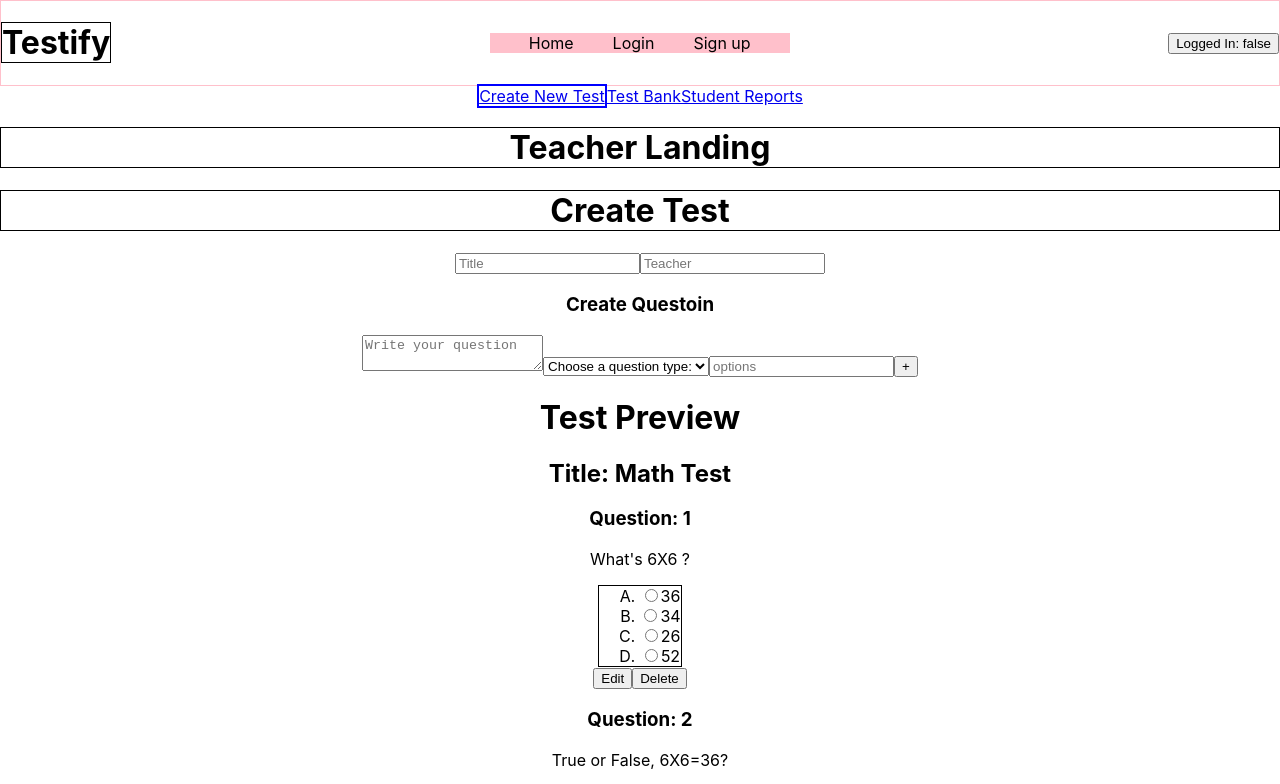
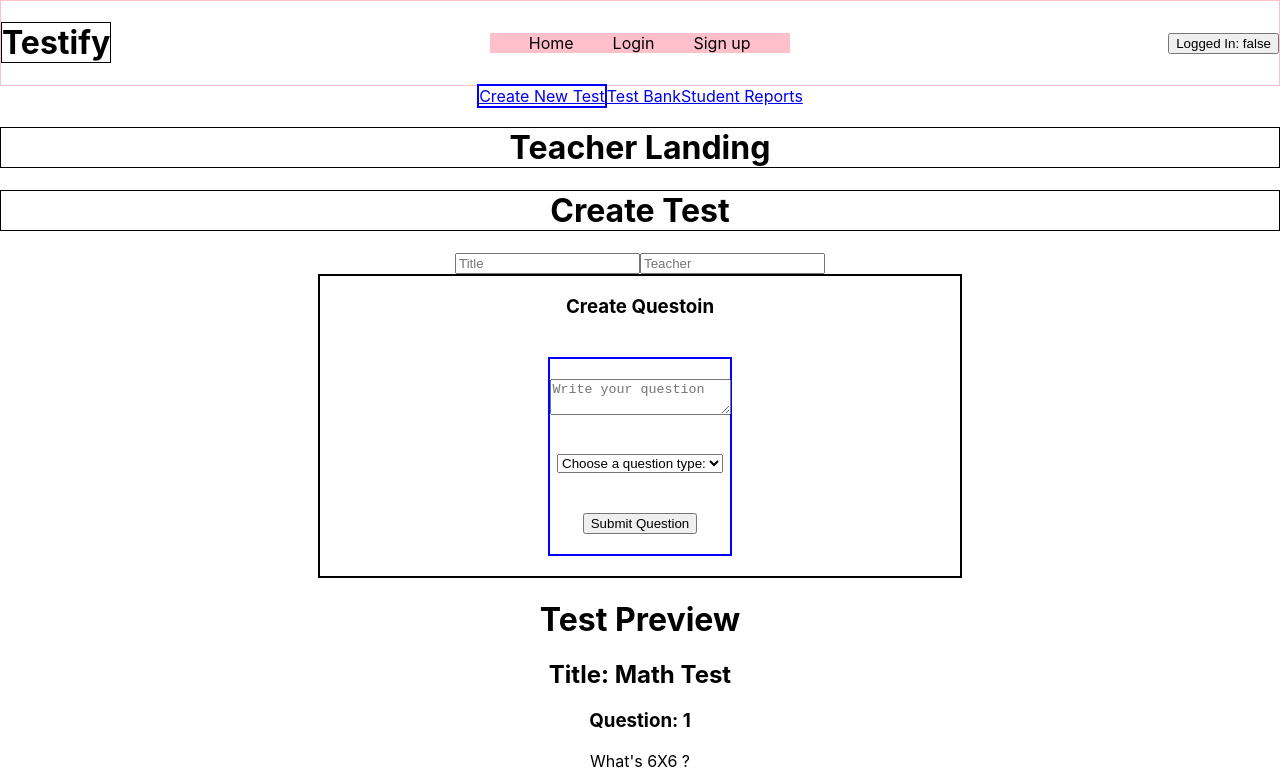
Before and after one commit to bt-testify/Testify-FE, a React (Create React App) app in the folder testify/: page /Teacher/create-test in a window 1280 px wide. Shown: the top 784 px of the page. Built offline with nearby package versions, Linux system fonts and the light colour scheme.

Commit message:
made some questions to the create question form

```diff
--- a/testify/src/App.css
+++ b/testify/src/App.css
@@ -34,3 +34,23 @@
   width: fit-content;
   margin: 0 auto;
 }
+
+.create-question-container {
+  border: 2px solid black;
+  display: flex;
+  flex-direction: column;
+  width: 50vw;
+  margin: 0 auto;
+  height: 300px;
+}
+
+.create-question-form {
+  display: flex;
+  flex-direction: column;
+  align-items: center;
+  justify-content: space-around;
+  height: 250px;
+  width: 14vw;
+  margin: 20px auto;
+  border: 2px solid blue;
+}
--- a/testify/src/components/test/CreateQuestion.js
+++ b/testify/src/components/test/CreateQuestion.js
@@ -1,16 +1,48 @@
-import React from 'react';
+import React, { useState } from 'react';
 import { connect } from 'react-redux';
 import { addOption, removeOption, setAnswer, setType } from '../../actions';
 
+const initialState = {
+  isEditing: false,
+  id: '',
+  question: '',
+  type: '',
+  options: [],
+  answer: ''
+};
+
 function CreateQuestion(props) {
-  const { addOption, removeOption, setAnswer, setType, options } = props;
   console.log('Questions.js props', props);
+
+  const [newQuestion, setNewQuestion] = useState(initialState);
+
+  console.log(newQuestion);
+  const handleChanges = e => {
+    setNewQuestion({
+      ...newQuestion,
+      [e.target.name]: e.target.value
+    });
+  };
+
+  const addChoice = e => {
+    e.preventDefault();
+    setNewQuestion({
+      ...newQuestion,
+      options: [...e.target.value]
+    });
+  };
+
   return (
-    <div>
+    <div className='create-question-container'>
       <h3>Create Questoin</h3>
-      <form className='create-test-form' action=''>
-        <textarea type='text' placeholder='Write your question' />
-        <select type='text'>
+      <form className='create-question-form' action=''>
+        <textarea
+          name='question'
+          onChange={handleChanges}
+          type='text'
+          placeholder='Write your question'
+        />
+        <select name='type' onChangeCapture={handleChanges} type='text'>
           <option value='Choose a question type'>
             Choose a question type:
           </option>
@@ -19,8 +51,16 @@ function CreateQuestion(props) {
           <option value='short-answer'>short answer</option>
         </select>
 
-        <input type='text' placeholder='options' />
-        <button>+</button>
+        {newQuestion.type === 'multiple-choice' && (
+          <>
+            <div>
+              <input name='options' type='text' placeholder='Add Choice' />
+              <button onClick={addChoice}>+</button>
+            </div>
+          </>
+        )}
+
+        <button>Submit Question</button>
       </form>
     </div>
   );
--- a/testify/src/components/test/EditQuestion.js
+++ b/testify/src/components/test/EditQuestion.js
@@ -0,0 +1,23 @@
+import React from 'react';
+
+export default function EditQuestion() {
+  return (
+    <div>
+      <h3>Edit Questoin</h3>
+      <form className='edit-test-form' action=''>
+        <textarea type='text' placeholder='Write your question' />
+        <select type='text'>
+          <option value='Choose a question type'>
+            Choose a question type:
+          </option>
+          <option value='multiple-choice'>multiple choice</option>
+          <option value='true-false'>true-false</option>
+          <option value='short-answer'>short answer</option>
+        </select>
+
+        <input type='text' placeholder='options' />
+        <button>+</button>
+      </form>
+    </div>
+  );
+}
```
Also changed, not shown: testify/src/components/test/CreateTest.js (+1 -0 lines).
